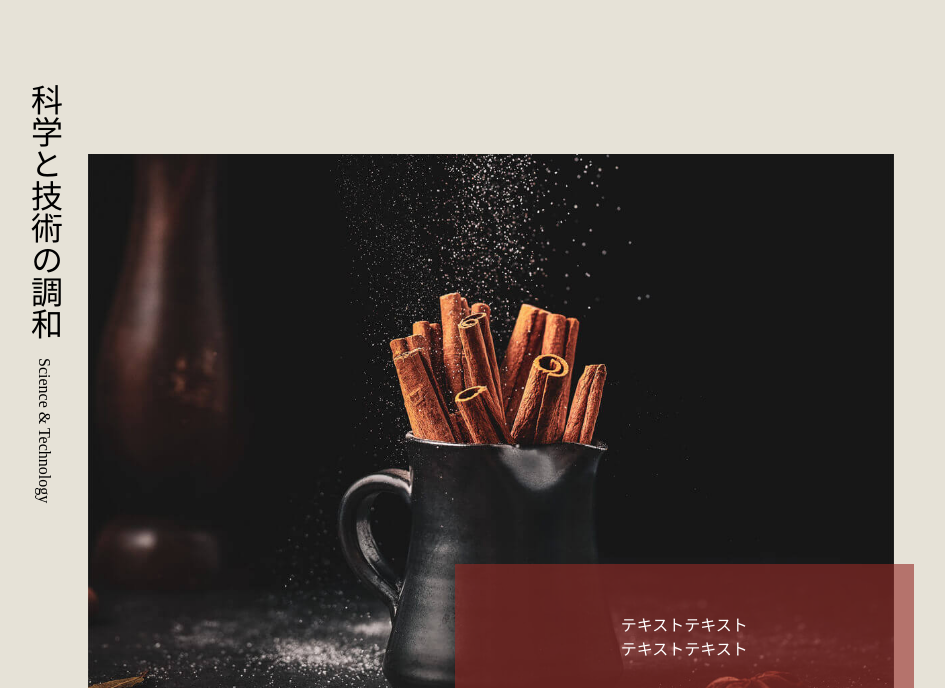
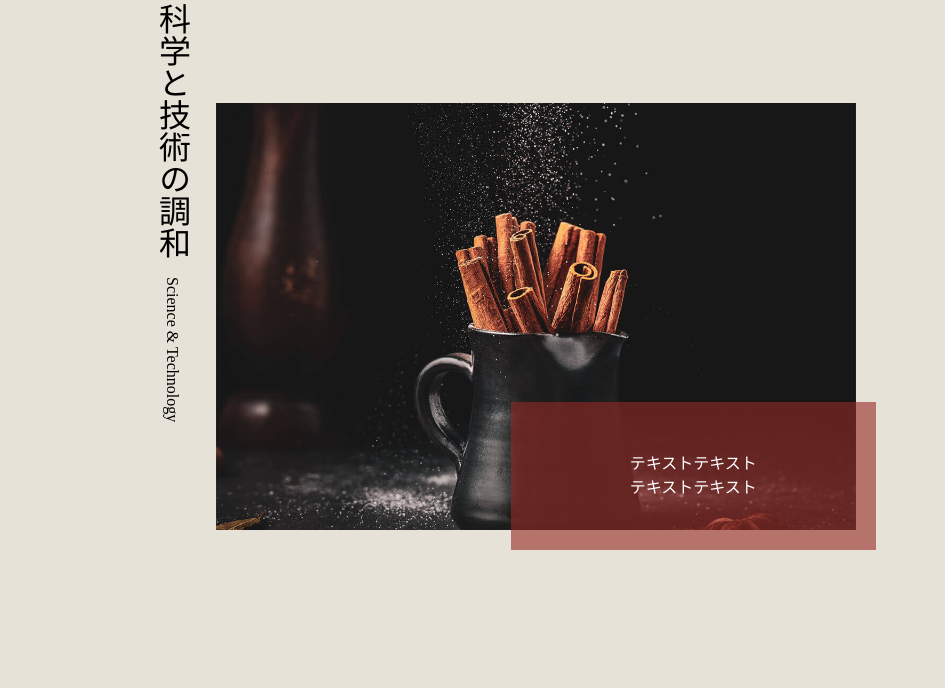
Before and after one commit to NanoYokota/coding-practice-store, an Eleventy site: page src/index.pug in a window 1280 px wide. Shown: the part 2229-2917 px from the top of the page, without its empty margins (0-945 px from the left). Built offline with nearby package versions, Linux system fonts and the light colour scheme; Eleventy itself is replaced by a stand-in of ours; files that its build step writes are made by us from their sources; what prettier would draw is missing.

Commit message:
feat: 画面幅がさらに大きくなったときのスタイルを追加。マージンの調整。

```diff
--- a/src/assets/styles/layout/_contents.scss
+++ b/src/assets/styles/layout/_contents.scss
@@ -15,6 +15,9 @@
 
   @include mq-up(md) {
     margin-top: 180px;
+    margin-left: auto;
+    margin-right: auto;
+    max-width: 1024px;
   }
 }
 
--- a/src/assets/styles/object/project/_top.scss
+++ b/src/assets/styles/object/project/_top.scss
@@ -120,6 +120,10 @@
     width: 100%;
     height: auto;
     margin-top: 70px;
+
+    @include mq-up(md) {
+      margin-top: 100px;
+    }
   }
 
   &__texts {
@@ -166,6 +170,10 @@
   margin-top: 100px;
   height: 450px;
 
+  @include mq-up(md) {
+    margin-top: 180px;
+  }
+
   &__frame {
     height: 100%;
 
```
Also changed, not shown: docs/assets/styles/app.css.
